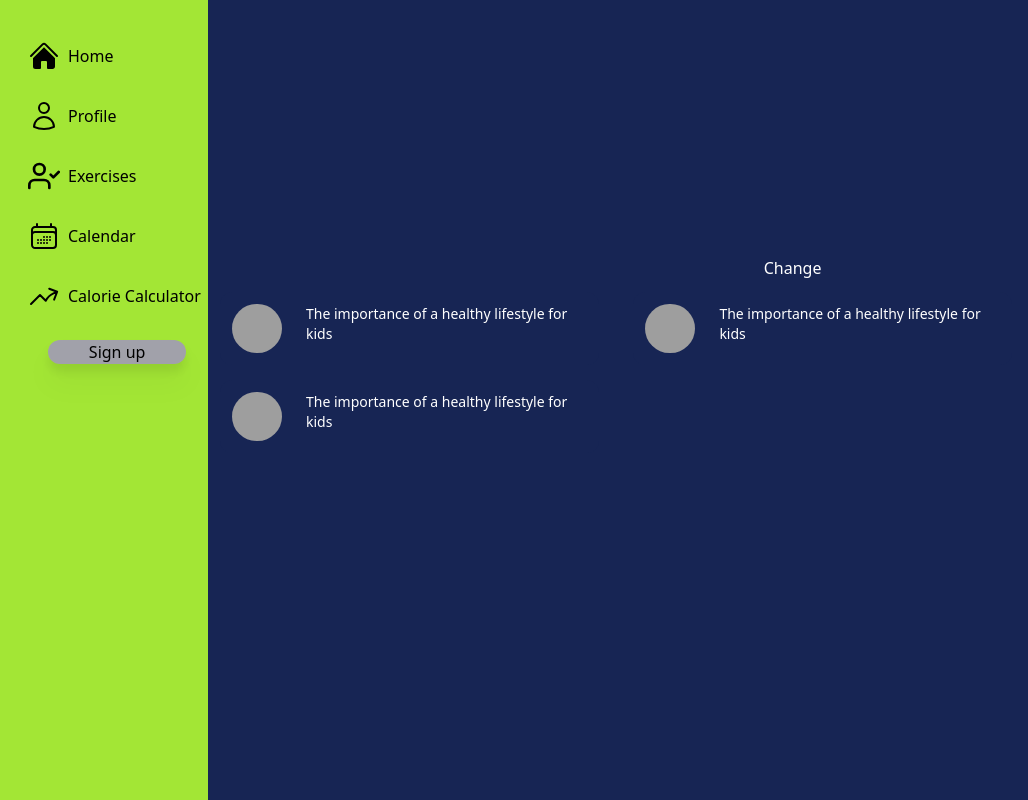
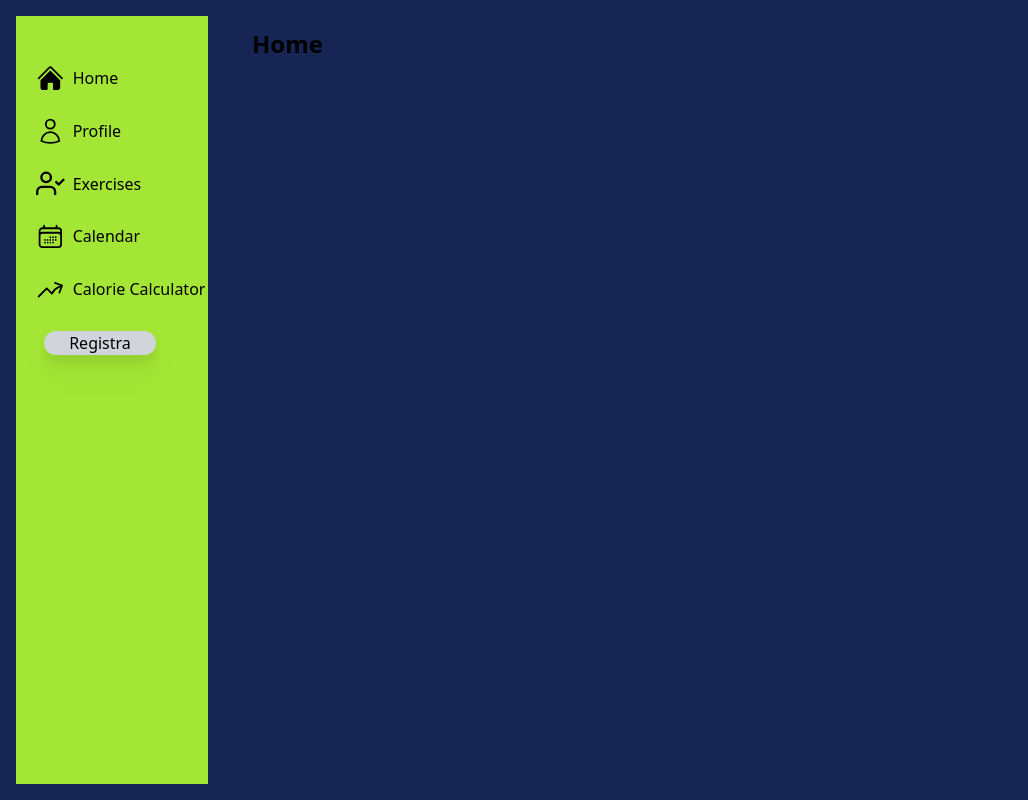
Before and after one commit to omnia-adnan/capstone, a React (Create React App) app: page / in a window 1280 px wide. Shown: the whole page, without its empty margins (0-1028 px from the left). Built offline with nearby package versions, Linux system fonts and the light colour scheme; grey boxes are pictures that could not be loaded.

Commit message:
complet the sidebar with responsive

```diff
--- a/package.json
+++ b/package.json
@@ -10,7 +10,6 @@
     "react": "^18.3.1",
     "react-calendar": "^5.0.0",
     "react-dom": "^18.3.1",
-    "react-icons": "^5.2.1",
     "react-player": "^2.16.0",
     "react-router-dom": "^6.23.1",
     "react-scripts": "5.0.1",
--- a/src/App.jsx
+++ b/src/App.jsx
@@ -4,7 +4,7 @@ import Profile from "./Pages/Profile";
 import Exercises from "./Pages/Exercises";
 import Calendar from "./Pages/Calendar";
 import Caloriecalculator from "./Pages/Caloriecalculator";
-import Signup from "./Pages/Signup";
+import Signup from "./Pages/Registra";
 import Navbar from "./Component/Navbar";
 
 function App() {
--- a/src/Component/Navbar.jsx
+++ b/src/Component/Navbar.jsx
@@ -1,125 +1,120 @@
 import { useState } from "react";
-import { FaBars } from "react-icons/fa";
-import { IoCloseSharp } from "react-icons/io5";
 import { Link } from "react-router-dom";
 
 function Navbar() {
     const [togglebar, setTogglebar] = useState(false);
 
-    const buttonhandler = () =>{
-        setTogglebar(!togglebar)
-    }
     return(
-
-        <aside className=" m-0 p-0">
-                <button className="inline text-white md:hidden"
-            onClick={buttonhandler}>
-                {togglebar ? <IoCloseSharp className=" size-6 mt-3 ml-3"/> : <FaBars className=" size-6 mt-3 ml-3"/>}
-            </button>
-
-    <nav  className={togglebar ? "absolute bg-lime-400 h-screen w-3/4 md:inline md:w-64 2xl:w-1/5 2xl:p-24 z-50"
-            : "hidden"}>
-        <ul className=" 2xl:text-7xl space-y-5">
-            <li>
-            <Link to="/" className="flex items-center pt-10 pl-7 2xl:p-6">
-            <svg xmlns="http://www.w3.org/2000/svg" viewBox="0 0 24 24" fill="currentColor" className="size-6 md:size-8 2xl:size-20">
+        <div className=" flex">
+                <div className={` ${togglebar ? "w-44" : "w-10 md:w-11"} duration-300 h-screen bg-lime-400 relative md:hidden`}>
+                    <img src="https://cdn.pixabay.com/photo/2012/04/05/02/02/arrow-25894_1280.png" alt=""
+                    className={` absolute cursor-pointer -right-3 top-9 w-7 border border-lime-400 rounded-full bg-lime-400 ${togglebar && "rotate-180"}`}
+                    onClick={() => setTogglebar(!togglebar)}/>
+        <nav>
+            <ul className=" pt-20">
+                <li className=" text-base flex items-center gap-x-4 cursor-pointer p-1 hover:bg-blue-950 hover:text-white hover:rounded-xl">
+                <Link to="/" className="flex items-center pl-5">
+                <svg xmlns="http://www.w3.org/2000/svg" viewBox="0 0 24 24" fill="currentColor" className={` ${togglebar ? "flex-shrink-0 size-1/6" : "flex-1 -ml-3.5 size-1/5"}	`}>
+                    <path d="M11.47 3.841a.75.75 0 0 1 1.06 0l8.69 8.69a.75.75 0 1 0 1.06-1.061l-8.689-8.69a2.25 2.25 0 0 0-3.182 0l-8.69 8.69a.75.75 0 1 0 1.061 1.06l8.69-8.689Z" />
+                    <path d="m12 5.432 8.159 8.159c.03.03.06.058.091.086v6.198c0 1.035-.84 1.875-1.875 1.875H15a.75.75 0 0 1-.75-.75v-4.5a.75.75 0 0 0-.75-.75h-3a.75.75 0 0 0-.75.75V21a.75.75 0 0 1-.75.75H5.625a1.875 1.875 0 0 1-1.875-1.875v-6.198a2.29 2.29 0 0 0 .091-.086L12 5.432Z" />
+                </svg>
+                <span className={` ${togglebar ? "inline-block" : "hidden"} ms-2 2xl:ms-5`}>Home</span>
+                </Link>
+                </li>
+                <li className=" text-base flex items-center gap-x-4 cursor-pointer p-1 hover:bg-blue-950 hover:text-white hover:rounded-xl">
+                    <Link to="/Profile" className="flex items-center pt-1 pl-5">
+                    <svg xmlns="http://www.w3.org/2000/svg" fill="none" viewBox="0 0 24 24" strokeWidth={1.5} stroke="currentColor" className={` ${togglebar ? "flex-shrink-0 size-1/6" : "flex-1 -ml-3.5 size-1/5 text-blue-950"}	`}>
+                        <path strokeLinecap="round" strokeLinejoin="round" d="M15.75 6a3.75 3.75 0 1 1-7.5 0 3.75 3.75 0 0 1 7.5 0ZM4.501 20.118a7.5 7.5 0 0 1 14.998 0A17.933 17.933 0 0 1 12 21.75c-2.676 0-5.216-.584-7.499-1.632Z" />
+                    </svg>
+                    <span className={` ${togglebar ? "inline-block" : "hidden"} ms-2 2xl:ms-5`}>Profile</span>
+                    </Link>
+                </li>
+                <li className=" text-base flex items-center gap-x-4 cursor-pointer p-1 hover:bg-blue-950 hover:text-white hover:rounded-xl">
+                    <Link to="/Exercises" className="flex items-center pt-1 pl-5">
+                    <svg className={` ${togglebar ? "flex-shrink-0 size-1/6" : "flex-1 -ml-3.5 size-1/5 text-blue-950"}	`} viewBox="0 0 24 24"  fill="none"  stroke="currentColor"  stroke-width="2"  stroke-linecap="round"  stroke-linejoin="round">
+                    <path d="M16 21v-2a4 4 0 0 0-4-4H5a4 4 0 0 0-4 4v2" />
+                    <circle cx="8.5" cy="7" r="4" />  <polyline points="17 11 19 13 23 9" />
+                    </svg>
+                    <span className={` ${togglebar ? "inline-block" : "hidden"} ms-2 2xl:ms-5`}>Exercises</span>
+                    </Link>
+                </li>
+                <li className=" text-base flex items-center gap-x-4 cursor-pointer p-1 hover:bg-blue-950 hover:text-white hover:rounded-xl">
+                    <Link to="/Calendar" className="flex items-center pt-1 pl-5">
+                    <svg xmlns="http://www.w3.org/2000/svg" fill="none" viewBox="0 0 24 24" strokeWidth={1.5} stroke="currentColor" className={` ${togglebar ? "flex-shrink-0 size-1/6" : "flex-1 -ml-3.5 size-1/5 text-blue-950"}	`}>
+                        <path strokeLinecap="round" strokeLinejoin="round" d="M6.75 3v2.25M17.25 3v2.25M3 18.75V7.5a2.25 2.25 0 0 1 2.25-2.25h13.5A2.25 2.25 0 0 1 21 7.5v11.25m-18 0A2.25 2.25 0 0 0 5.25 21h13.5A2.25 2.25 0 0 0 21 18.75m-18 0v-7.5A2.25 2.25 0 0 1 5.25 9h13.5A2.25 2.25 0 0 1 21 11.25v7.5m-9-6h.008v.008H12v-.008ZM12 15h.008v.008H12V15Zm0 2.25h.008v.008H12v-.008ZM9.75 15h.008v.008H9.75V15Zm0 2.25h.008v.008H9.75v-.008ZM7.5 15h.008v.008H7.5V15Zm0 2.25h.008v.008H7.5v-.008Zm6.75-4.5h.008v.008h-.008v-.008Zm0 2.25h.008v.008h-.008V15Zm0 2.25h.008v.008h-.008v-.008Zm2.25-4.5h.008v.008H16.5v-.008Zm0 2.25h.008v.008H16.5V15Z" />
+                    </svg>
+                    <span className={` ${togglebar ? "inline-block" : "hidden"} ms-2 2xl:ms-5`}>Calendar</span>
+                    </Link>
+                </li>
+                <li className=" text-base flex items-center gap-x-4 cursor-pointer p-1 hover:bg-blue-950 hover:text-white hover:rounded-xl">
+                    <Link to="/Caloriecalculator" className="flex items-center pt-1 pl-5">
+                    <svg xmlns="http://www.w3.org/2000/svg" fill="none" viewBox="0 0 24 24" strokeWidth={1.5} stroke="currentColor" className={` ${togglebar ? "flex-shrink-0 size-1/6" : "flex-1 -ml-3.5 size-1/5 text-blue-950"}	`}>
+                        <path strokeLinecap="round" strokeLinejoin="round" d="M2.25 18 9 11.25l4.306 4.306a11.95 11.95 0 0 1 5.814-5.518l2.74-1.22m0 0-5.94-2.281m5.94 2.28-2.28 5.941" />
+                    </svg>
+                    <span className={` ${togglebar ? "inline-block" : "hidden"} ms-2 2xl:ms-5`}>
+                    Calorie Calculator</span>
+                    </Link>
+                </li>
+            </ul>
+        </nav>
+        <div className=" text-base flex items-center gap-x-4 cursor-pointer p-1">
+            <Link to="/Registra" className="flex items-center pt-1 pl-6 ">
+                <span className={` ${togglebar ? "block" : "hidden"} w-28 rounded-full bg-gray-300 text-center items-center drop-shadow-xl hover:bg-blue-950 hover:text-white`}>Registra</span>
+            </Link>
+        </div>
+        </div>
+        <nav  className=" hidden md:inline-block bg-lime-400 h-screen md:h-[calc(100%_-_2rem)] md:mx-4 md:mt-4 md:w-48 2xl:w-fit 2xl:p-16 2xl:mx-36 2xl:mt-28 2xl:h-[calc(100%_-_12rem)]">
+            <ul className=" 2xl:text-6xl space-y-5 pt-11">
+                <li className=" hover:bg-blue-950 hover:text-white hover:rounded-full">
+                <Link to="/" className="flex items-center pt-1 pl-5 2xl:p-6">
+                <svg xmlns="http://www.w3.org/2000/svg" viewBox="0 0 24 24" fill="currentColor" className="flex-shrink-0 size-1/6">
                     <path d="M11.47 3.841a.75.75 0 0 1 1.06 0l8.69 8.69a.75.75 0 1 0 1.06-1.061l-8.689-8.69a2.25 2.25 0 0 0-3.182 0l-8.69 8.69a.75.75 0 1 0 1.061 1.06l8.69-8.689Z" />
                     <path d="m12 5.432 8.159 8.159c.03.03.06.058.091.086v6.198c0 1.035-.84 1.875-1.875 1.875H15a.75.75 0 0 1-.75-.75v-4.5a.75.75 0 0 0-.75-.75h-3a.75.75 0 0 0-.75.75V21a.75.75 0 0 1-.75.75H5.625a1.875 1.875 0 0 1-1.875-1.875v-6.198a2.29 2.29 0 0 0 .091-.086L12 5.432Z" />
                 </svg>
                 <span className="ms-2 2xl:ms-5">Home</span>
                 </Link>
                 </li>
-            <li>
-                <Link to="/Profile" className="flex items-center pt-2 pl-7 2xl:p-6">
-                <svg xmlns="http://www.w3.org/2000/svg" fill="none" viewBox="0 0 24 24" strokeWidth={1.5} stroke="currentColor" className="size-6 md:size-8 2xl:size-20">
+                <li className=" hover:bg-blue-950 hover:text-white hover:rounded-full">
+                <Link to="/Profile" className="flex items-center pt-1 pl-5 2xl:p-6">
+                <svg xmlns="http://www.w3.org/2000/svg" fill="none" viewBox="0 0 24 24" strokeWidth={1.5} stroke="currentColor" className="flex-shrink-0 size-1/6">
                     <path strokeLinecap="round" strokeLinejoin="round" d="M15.75 6a3.75 3.75 0 1 1-7.5 0 3.75 3.75 0 0 1 7.5 0ZM4.501 20.118a7.5 7.5 0 0 1 14.998 0A17.933 17.933 0 0 1 12 21.75c-2.676 0-5.216-.584-7.499-1.632Z" />
                 </svg>
                     <span className="ms-2 2xl:ms-5">Profile</span>
                     </Link>
                 </li>
-            <li>
-                <Link to="/Exercises" className="flex items-center pt-2 pl-7 2xl:p-6">
-                <svg className=" size-6 md:size-8 2xl:size-20"  viewBox="0 0 24 24"  fill="none"  stroke="currentColor"  stroke-width="2"  stroke-linecap="round"  stroke-linejoin="round">  <path d="M16 21v-2a4 4 0 0 0-4-4H5a4 4 0 0 0-4 4v2" />  <circle cx="8.5" cy="7" r="4" />  <polyline points="17 11 19 13 23 9" />
+                <li className=" hover:bg-blue-950 hover:text-white hover:rounded-full">
+                <Link to="/Exercises" className="flex items-center pt-1 pl-5 2xl:p-6">
+                <svg className=" flex-shrink-0 size-1/6"  viewBox="0 0 24 24"  fill="none"  stroke="currentColor"  stroke-width="2"  stroke-linecap="round"  stroke-linejoin="round">  <path d="M16 21v-2a4 4 0 0 0-4-4H5a4 4 0 0 0-4 4v2" />  <circle cx="8.5" cy="7" r="4" />  <polyline points="17 11 19 13 23 9" />
                 </svg>
                 <span className="ms-2 2xl:ms-5">Exercises</span>
                     </Link>
                 </li>
-            <li>
-                <Link to="/Calendar" className="flex items-center pt-2 pl-7 2xl:p-6">
-                <svg xmlns="http://www.w3.org/2000/svg" fill="none" viewBox="0 0 24 24" strokeWidth={1.5} stroke="currentColor" className="size-6 md:size-8 2xl:size-20">
+                <li className=" hover:bg-blue-950 hover:text-white hover:rounded-full">
+                    <Link to="/Calendar" className="flex items-center pt-1 pl-5 2xl:p-6">
+                <svg xmlns="http://www.w3.org/2000/svg" fill="none" viewBox="0 0 24 24" strokeWidth={1.5} stroke="currentColor" className="flex-shrink-0 size-1/6">
                     <path strokeLinecap="round" strokeLinejoin="round" d="M6.75 3v2.25M17.25 3v2.25M3 18.75V7.5a2.25 2.25 0 0 1 2.25-2.25h13.5A2.25 2.25 0 0 1 21 7.5v11.25m-18 0A2.25 2.25 0 0 0 5.25 21h13.5A2.25 2.25 0 0 0 21 18.75m-18 0v-7.5A2.25 2.25 0 0 1 5.25 9h13.5A2.25 2.25 0 0 1 21 11.25v7.5m-9-6h.008v.008H12v-.008ZM12 15h.008v.008H12V15Zm0 2.25h.008v.008H12v-.008ZM9.75 15h.008v.008H9.75V15Zm0 2.25h.008v.008H9.75v-.008ZM7.5 15h.008v.008H7.5V15Zm0 2.25h.008v.008H7.5v-.008Zm6.75-4.5h.008v.008h-.008v-.008Zm0 2.25h.008v.008h-.008V15Zm0 2.25h.008v.008h-.008v-.008Zm2.25-4.5h.008v.008H16.5v-.008Zm0 2.25h.008v.008H16.5V15Z" />
                 </svg>
                 <span className="ms-2 2xl:ms-5">Calendar</span>
                     </Link>
                 </li>
-            <li>
-                <Link to="/Caloriecalculator" className="flex items-center pt-2 pl-7 2xl:p-6">
-                <svg xmlns="http://www.w3.org/2000/svg" fill="none" viewBox="0 0 24 24" strokeWidth={1.5} stroke="currentColor" className="size-6 md:size-8 2xl:size-20">
+                <li className=" hover:bg-blue-950 hover:text-white hover:rounded-full">
+                    <Link to="/Caloriecalculator" className="flex items-center pt-1 pl-5 2xl:p-6">
+                <svg xmlns="http://www.w3.org/2000/svg" fill="none" viewBox="0 0 24 24" strokeWidth={1.5} stroke="currentColor" className="flex-shrink-0 size-1/6">
                     <path strokeLinecap="round" strokeLinejoin="round" d="M2.25 18 9 11.25l4.306 4.306a11.95 11.95 0 0 1 5.814-5.518l2.74-1.22m0 0-5.94-2.281m5.94 2.28-2.28 5.941" />
                 </svg>
                 <span className="ms-2 2xl:ms-5">
                     Calorie Calculator</span>
                     </Link>
                 </li>
-            <li>
-                <Link to="/Signup" className="flex pt-2 pl-7 2xl:pt-7">
-                <span className="ms-5 2xl:p-6 2xl:h-28 w-2/4 2xl:w-3/4 rounded-full bg-zinc-400 text-center items-center drop-shadow-xl">Sign up</span>
-                </Link>
-            </li>
-        </ul>
-    </nav>
-    <nav  className=" hidden md:flex bg-lime-400 h-screen w-3/4 md:w-52 2xl:w-1/5 2xl:p-24">
-        <ul className=" 2xl:text-7xl space-y-5">
-            <li>
-            <Link to="/" className="flex items-center pt-10 pl-7 2xl:p-6">
-            <svg xmlns="http://www.w3.org/2000/svg" viewBox="0 0 24 24" fill="currentColor" className="size-6 md:size-8 2xl:size-20">
-                <path d="M11.47 3.841a.75.75 0 0 1 1.06 0l8.69 8.69a.75.75 0 1 0 1.06-1.061l-8.689-8.69a2.25 2.25 0 0 0-3.182 0l-8.69 8.69a.75.75 0 1 0 1.061 1.06l8.69-8.689Z" />
-                <path d="m12 5.432 8.159 8.159c.03.03.06.058.091.086v6.198c0 1.035-.84 1.875-1.875 1.875H15a.75.75 0 0 1-.75-.75v-4.5a.75.75 0 0 0-.75-.75h-3a.75.75 0 0 0-.75.75V21a.75.75 0 0 1-.75.75H5.625a1.875 1.875 0 0 1-1.875-1.875v-6.198a2.29 2.29 0 0 0 .091-.086L12 5.432Z" />
-            </svg>
-            <span className="ms-2 2xl:ms-5">Home</span>
-            </Link>
-            </li>
-            <li>
-                <Link to="/Profile" className="flex items-center pt-2 pl-7 2xl:p-6">
-                <svg xmlns="http://www.w3.org/2000/svg" fill="none" viewBox="0 0 24 24" strokeWidth={1.5} stroke="currentColor" className="size-6 md:size-8 2xl:size-20">
-                    <path strokeLinecap="round" strokeLinejoin="round" d="M15.75 6a3.75 3.75 0 1 1-7.5 0 3.75 3.75 0 0 1 7.5 0ZM4.501 20.118a7.5 7.5 0 0 1 14.998 0A17.933 17.933 0 0 1 12 21.75c-2.676 0-5.216-.584-7.499-1.632Z" />
-                </svg>
-                <span className="ms-2 2xl:ms-5">Profile</span>
-                </Link>
-            </li>
-            <li>
-                <Link to="/Exercises" className="flex items-center pt-2 pl-7 2xl:p-6">
-                <svg className=" size-6 md:size-8 2xl:size-20"  viewBox="0 0 24 24"  fill="none"  stroke="currentColor"  stroke-width="2"  stroke-linecap="round"  stroke-linejoin="round">  <path d="M16 21v-2a4 4 0 0 0-4-4H5a4 4 0 0 0-4 4v2" />  <circle cx="8.5" cy="7" r="4" />  <polyline points="17 11 19 13 23 9" />
-                </svg>
-                <span className="ms-2 2xl:ms-5">Exercises</span>
-                </Link>
-            </li>
-            <li>
-                <Link to="/Calendar" className="flex items-center pt-2 pl-7 2xl:p-6">
-                <svg xmlns="http://www.w3.org/2000/svg" fill="none" viewBox="0 0 24 24" strokeWidth={1.5} stroke="currentColor" className="size-6 md:size-8 2xl:size-20">
-                    <path strokeLinecap="round" strokeLinejoin="round" d="M6.75 3v2.25M17.25 3v2.25M3 18.75V7.5a2.25 2.25 0 0 1 2.25-2.25h13.5A2.25 2.25 0 0 1 21 7.5v11.25m-18 0A2.25 2.25 0 0 0 5.25 21h13.5A2.25 2.25 0 0 0 21 18.75m-18 0v-7.5A2.25 2.25 0 0 1 5.25 9h13.5A2.25 2.25 0 0 1 21 11.25v7.5m-9-6h.008v.008H12v-.008ZM12 15h.008v.008H12V15Zm0 2.25h.008v.008H12v-.008ZM9.75 15h.008v.008H9.75V15Zm0 2.25h.008v.008H9.75v-.008ZM7.5 15h.008v.008H7.5V15Zm0 2.25h.008v.008H7.5v-.008Zm6.75-4.5h.008v.008h-.008v-.008Zm0 2.25h.008v.008h-.008V15Zm0 2.25h.008v.008h-.008v-.008Zm2.25-4.5h.008v.008H16.5v-.008Zm0 2.25h.008v.008H16.5V15Z" />
-                </svg>
-                <span className="ms-2 2xl:ms-5">Calendar</span>
-                </Link>
-            </li>
-            <li>
-                <Link to="/Caloriecalculator" className="flex items-center pt-2 pl-7 2xl:p-6">
-                <svg xmlns="http://www.w3.org/2000/svg" fill="none" viewBox="0 0 24 24" strokeWidth={1.5} stroke="currentColor" className="size-6 md:size-8 2xl:size-20">
-                    <path strokeLinecap="round" strokeLinejoin="round" d="M2.25 18 9 11.25l4.306 4.306a11.95 11.95 0 0 1 5.814-5.518l2.74-1.22m0 0-5.94-2.281m5.94 2.28-2.28 5.941" />
-                </svg>
-                <span className="ms-2 2xl:ms-5">
-                Calorie Calculator</span>
-                </Link>
-            </li>
-            <li>
-                <Link to="/Signup" className="flex pt-2 pl-7 2xl:pt-7">
-                <span className="ms-5 2xl:p-6 2xl:h-28 w-2/4 md:w-4/5 2xl:w-3/4 rounded-full bg-zinc-400 text-center items-center drop-shadow-xl">Sign up</span>
+                <li className="flex items-center gap-x-4 cursor-pointer p-1">
+                    <Link to="/Registra" className="flex items-center pt-1 pl-6 2xl:pl-20">
+                        <span className={`w-28 rounded-full bg-gray-300 hover:bg-blue-950 hover:text-white text-center items-center drop-shadow-xl 2xl:w-96 2xl:h-24 2xl:pt-4`}>Registra</span>
                     </Link>
                 </li>
             </ul>
         </nav>
 
-        </aside>
+    </div>
     );
 }
 export default Navbar;
--- a/src/Pages/Exercises.jsx
+++ b/src/Pages/Exercises.jsx
@@ -1,8 +1,8 @@
 function Exercises() {
     return(
-        <div  className=" grid grid-cols-1 2xl:text-7xl">
+        <div  className="2xl:text-7xl">
         <div>
-            <img src="https://cdn.pixabay.com/photo/2022/04/27/22/42/sport-7161424_1280.jpg" alt="healthy" className=" w-11/12 h-1/2 mt-16 -ml-5 md:ml-6 md:mt-4"/>
+            <img src="https://cdn.pixabay.com/photo/2022/04/27/22/42/sport-7161424_1280.jpg" alt="healthy" className=" w-11/12 h-1/2"/>
         </div>
         <div className=" text-white w-full h-auto p-1">
             <lable>
--- a/src/Pages/Home.jsx
+++ b/src/Pages/Home.jsx
@@ -1,48 +1,57 @@
-import { useState } from "react";
-import ReactPlayer from "react-player";
+// import { useState } from "react";
+// import ReactPlayer from "react-player";
 
 function Home() {
-    const [video, setVideo] = useState(0)
+    // const [video, setVideo] = useState(0)
 
-    const herosSection = ["https://www.youtube.com/watch?v=orVIPr25ivo",
-        "https://www.youtube.com/watch?v=mMHVEFWNLMc",
-        "https://www.youtube.com/watch?v=Vpx-RlF0AcA",
-    ]
+    // const herosSection = ["https://www.youtube.com/watch?v=orVIPr25ivo",
+    //     "https://www.youtube.com/watch?v=mMHVEFWNLMc",
+    //     "https://www.youtube.com/watch?v=Vpx-RlF0AcA",
+    // ]
 
-    const randomHero = e => {
-        const len = herosSection.length;
-        setVideo(Math.floor(Math.random() * len));
-            };
+    // const randomHero = e => {
+    //     const len = herosSection.length;
+    //     setVideo(Math.floor(Math.random() * len));
+    //         };
 
             return(
-        <div className=" text-white mt-4 rounded-3xl 2xl:text-7xl">
-            <div className=" flex justify-center md:justify-end">
-                <div>
-                <ReactPlayer url={herosSection[video]} controls={true} width={271} height={240} />
-            <button onClick={randomHero}> Change</button>
+                <div className=" p-7 text-2xl flex-1 font-semibold h-screen">
+                    Home
                 </div>
-            </div>
-            <div className=" text-sm md:grid grid-cols-2">
-                <a href="https://www.gantrykids.com/the-importance-of-a-healthy-lifestyle-for-kids" className=" flex bg-blue-950 rounded-xl w-11/12 h-2/6 md:h-5/6 m-3">
-                <img src="https://kids-bunny.co.uk/wp-content/uploads/INFOGRAPHIC-POST/healthy-lifestyle.png" alt="" width={50} className=" rounded-full m-3"/>
-                <div>
-                    <h4 className=" m-3 ">The importance of a healthy lifestyle for kids</h4>
-                </div>
-                </a>
-                <a href="https://www.gantrykids.com/the-importance-of-a-healthy-lifestyle-for-kids" className=" flex bg-blue-950 rounded-xl w-11/12 h-2/6 md:h-5/6 m-3">
-                <img src="https://kids-bunny.co.uk/wp-content/uploads/INFOGRAPHIC-POST/healthy-lifestyle.png" alt="" width={50} className=" rounded-full m-3"/>
-                <div>
-                    <h4 className=" m-3 ">The importance of a healthy lifestyle for kids</h4>
-                </div>
-                </a>
-                <a href="https://www.gantrykids.com/the-importance-of-a-healthy-lifestyle-for-kids" className=" flex bg-blue-950 rounded-xl w-11/12 h-2/6 md:h-5/6 m-3">
-                <img src="https://kids-bunny.co.uk/wp-content/uploads/INFOGRAPHIC-POST/healthy-lifestyle.png" alt="" width={50} className=" rounded-full m-3"/>
-                <div>
-                    <h4 className=" m-3 ">The importance of a healthy lifestyle for kids</h4>
-                </div>
-                </a>
-            </div>
-        </div>
+        // <div>
+        //     <div>
+        //         <div>
+        //         <ReactPlayer url={herosSection[video]} controls={true}/>
+        //     <button onClick={randomHero}> Change</button>
+        //         </div>
+        //     </div>
+        //     <div>
+        //         <div>
+        //         <a href="https://www.gantrykids.com/the-importance-of-a-healthy-lifestyle-for-kids">
+        //         <img src="https://kids-bunny.co.uk/wp-content/uploads/INFOGRAPHIC-POST/healthy-lifestyle.png" alt="" width={50} className=" rounded-full m-3"/>
+        //         <div>
+        //             <h4>The importance of a healthy lifestyle for kids</h4>
+        //         </div>
+        //         </a>
+        //         </div>
+        //         <div >
+        //         <a href="https://www.gantrykids.com/the-importance-of-a-healthy-lifestyle-for-kids">
+        //         <img src="https://kids-bunny.co.uk/wp-content/uploads/INFOGRAPHIC-POST/healthy-lifestyle.png" alt="" width={50} className=" rounded-full m-3"/>
+        //         <div>
+        //             <h4>The importance of a healthy lifestyle for kids</h4>
+        //         </div>
+        //         </a>
+        //         </div>
+        //         <div >
+        //         <a href="https://www.gantrykids.com/the-importance-of-a-healthy-lifestyle-for-kids">
+        //         <img src="https://kids-bunny.co.uk/wp-content/uploads/INFOGRAPHIC-POST/healthy-lifestyle.png" alt="" width={50} className=" rounded-full m-3"/>
+        //         <div>
+        //             <h4>The importance of a healthy lifestyle for kids</h4>
+        //         </div>
+        //         </a>
+        //         </div>
+        //     </div>
+        // </div>
     );
 }
 export default Home;
--- a/tailwind.config.js
+++ b/tailwind.config.js
@@ -4,7 +4,14 @@ module.exports = {
     "./src/**/*.{js,jsx,ts,tsx}",
   ],
   theme: {
-    extend: {},
+    extend: {
+      colors: {
+        'bg-blue-950': '#083168',
+        'bg-blue-900': '#02367D',
+        'bg-lime-400': '#C8FF71',
+      },
+    },
+
   },
   plugins: [],
 }
```
Also changed, not shown: src/Pages/Registra.jsx (renamed from src/Pages/Signup.jsx), 1 other file (tests, documents, lock files or other folders). Lines whose indentation alone changed are shown as unchanged.
